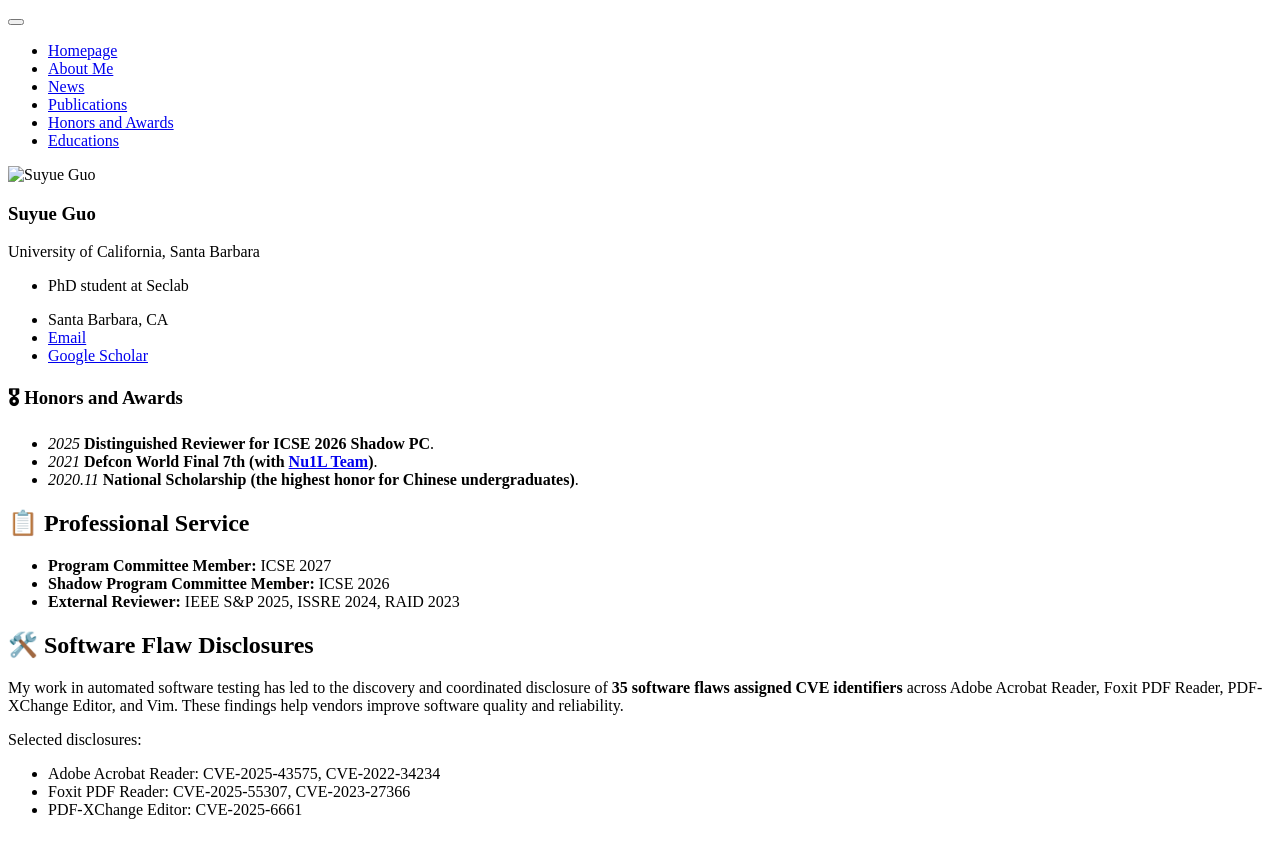
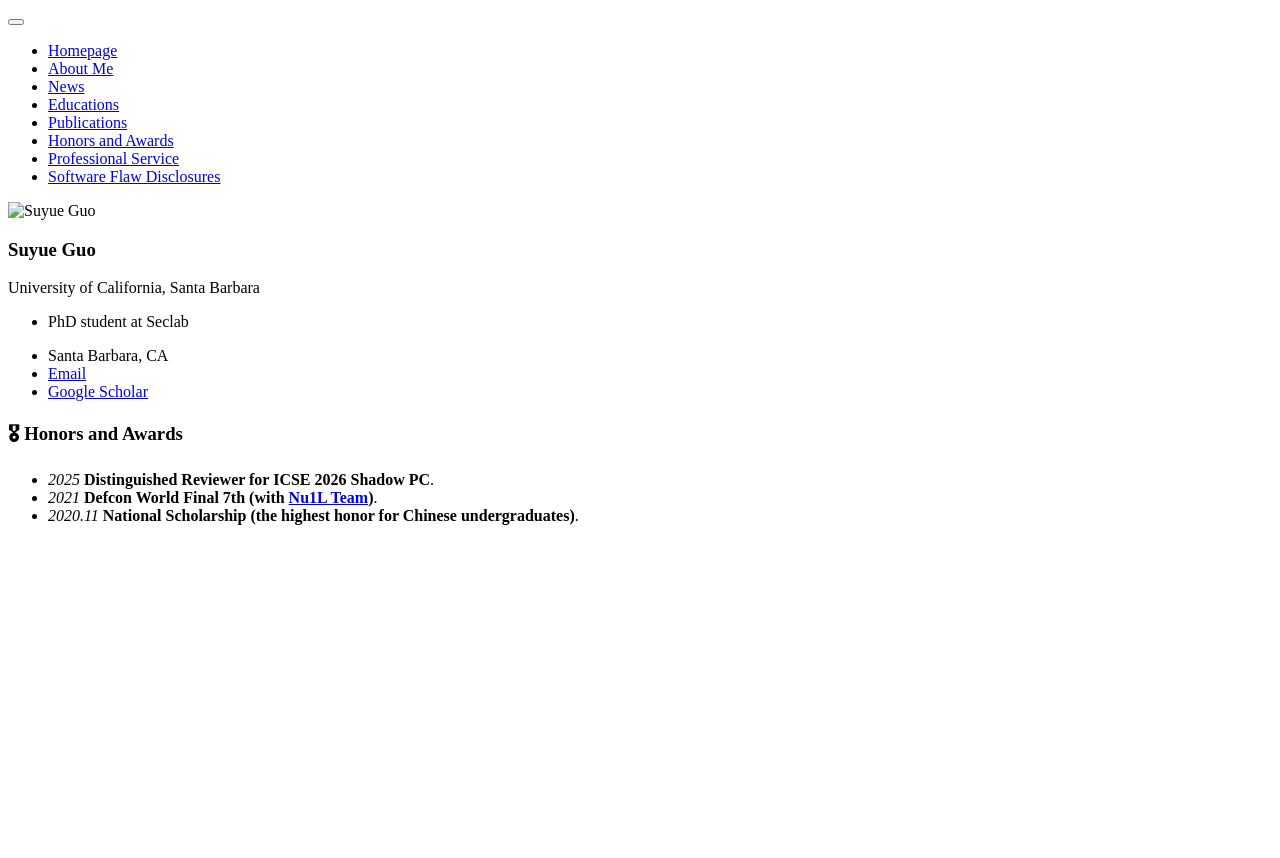
Before and after one commit to SuyueGuo/SuyueGuo.github.io, a Jekyll site: the page built from _pages/includes/honers.md, in a window 1280 px wide. Shown: the top 858 px of the page. Built offline with Jekyll 4.4.1, drawn with Linux system fonts in a browser that asks for light colours; our own code applies the rules of GitHub Pages for plain Markdown files.

Commit message:
update layout

```diff
--- a/_pages/includes/honers.md
+++ b/_pages/includes/honers.md
@@ -2,22 +2,3 @@
 - *2025* **Distinguished Reviewer for ICSE 2026 Shadow PC**.
 - *2021* **Defcon World Final 7th (with [Nu1L Team](https://www.nu1l.com/))**.
 - *2020.11* **National Scholarship (the highest honor for Chinese undergraduates)**.
-
-
-## 📋 Professional Service
-
-- **Program Committee Member:** ICSE 2027
-- **Shadow Program Committee Member:** ICSE 2026
-- **External Reviewer:** IEEE S&P 2025, ISSRE 2024, RAID 2023
-
-
-
-## 🛠️ Software Flaw Disclosures
-
-My work in automated software testing has led to the discovery and coordinated disclosure of **35 software flaws assigned CVE identifiers** across Adobe Acrobat Reader, Foxit PDF Reader, PDF-XChange Editor, and Vim. These findings help vendors improve software quality and reliability.
-
-Selected disclosures:
-
-- Adobe Acrobat Reader: CVE-2025-43575, CVE-2022-34234
-- Foxit PDF Reader: CVE-2025-55307, CVE-2023-27366
-- PDF-XChange Editor: CVE-2025-6661
```
Also changed, not shown: _data/navigation.yml (+8 -2 lines), _pages/about.md (+4 -0 lines), _pages/includes/disclosure.md (added, +10 -0 lines), _pages/includes/service.md (added, +6 -0 lines).
